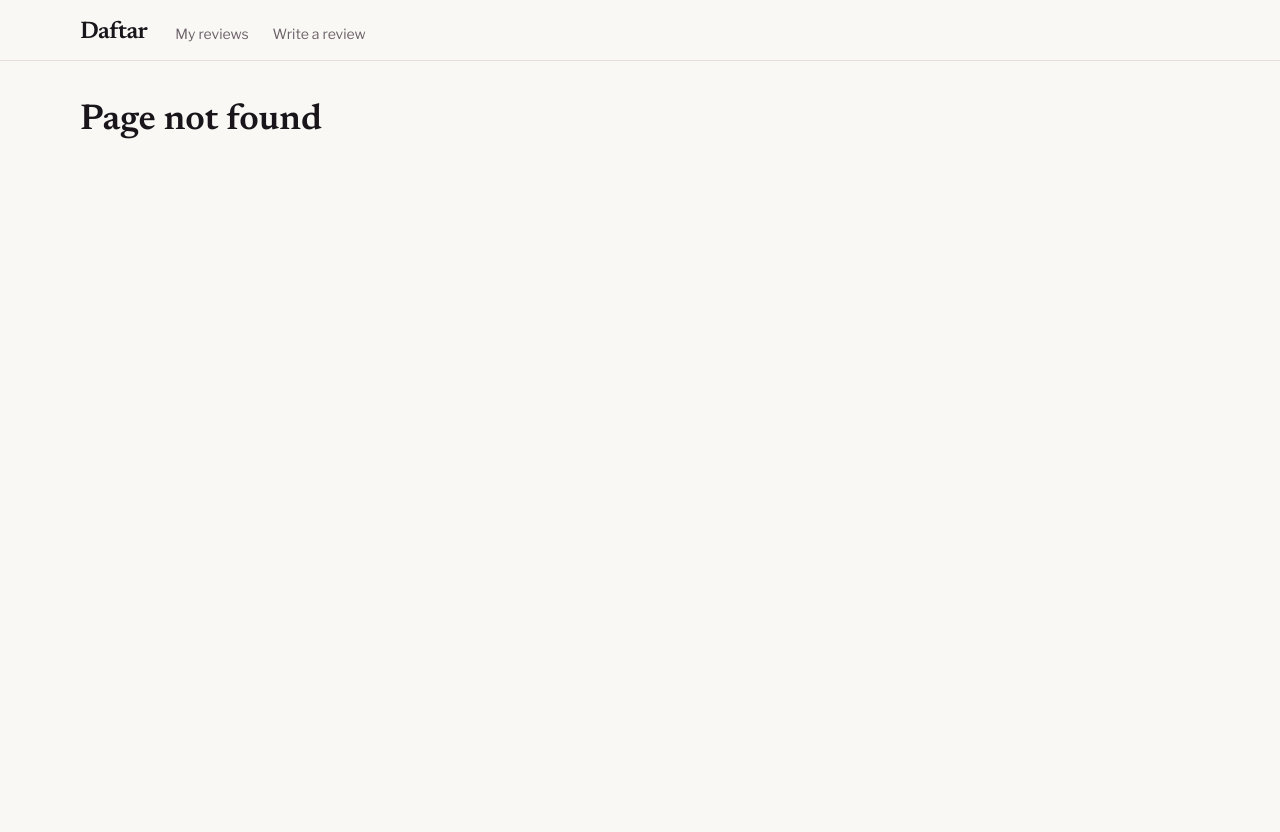
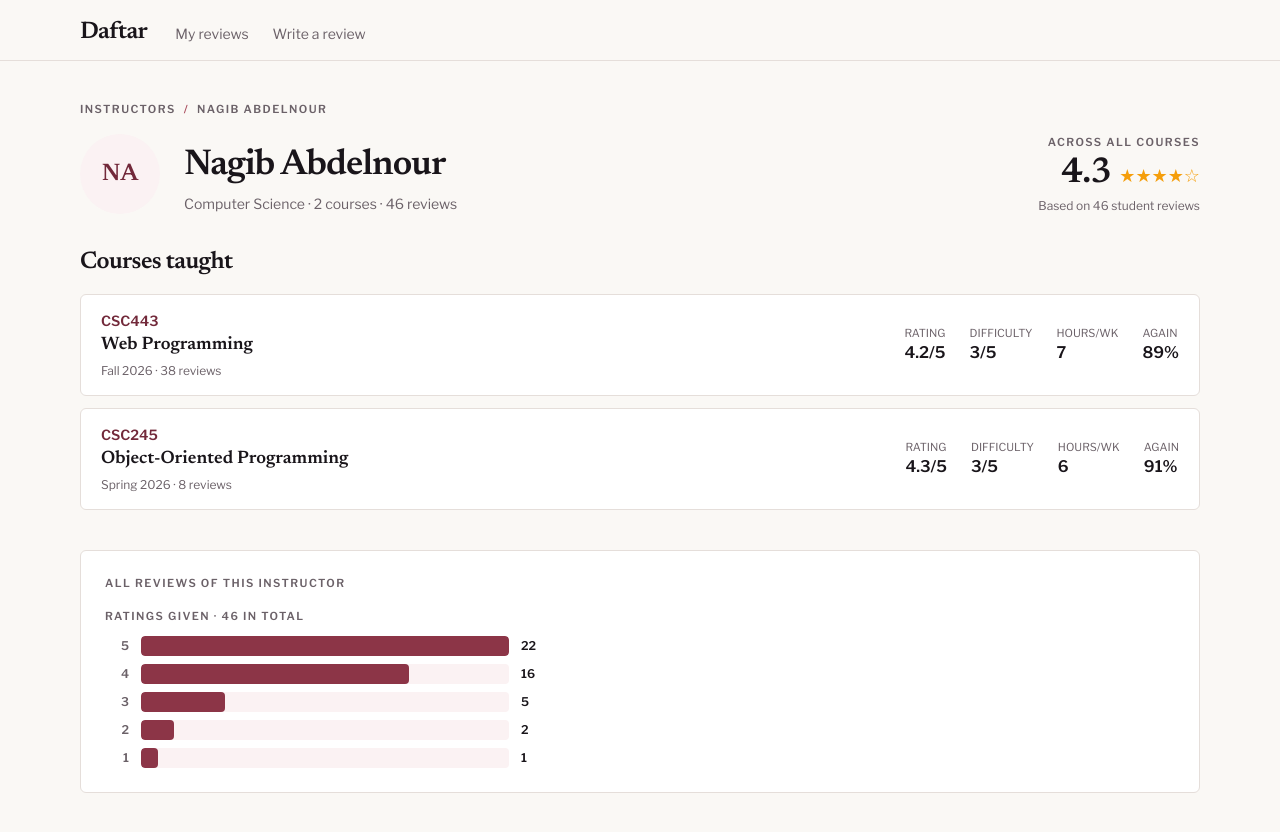
Before and after one commit to reakhairallah/daftar, a React (Vite) app: page /instructors/abdelnour in a window 1280 px wide. Before the commit this address had no page. Before the commit the page ends 800 px from the top, so only its background shows below. Built offline with nearby package versions, Linux system fonts and the light colour scheme.

Commit message:
Build instructor detail page with rating and states

```diff
--- a/src/App.jsx
+++ b/src/App.jsx
@@ -4,7 +4,7 @@ import Home from "./pages/Home";
 import WriteReview from "./pages/WriteReview";
 import MyReviews from "./pages/MyReviews";
 import NotFound from "./pages/NotFound";
-
+import Instructor from "./pages/Instructor";
 export default function App() {
   return (
     <Routes>
@@ -14,6 +14,7 @@ export default function App() {
         <Route path="/reviews/new" element={<WriteReview />} />
         <Route path="/me/reviews" element={<MyReviews />} />
         <Route path="*" element={<NotFound />} />
+        <Route path="/instructors/:instructorId" element={<Instructor />} />
       </Route>
     </Routes>
   );
--- /dev/null
+++ b/src/pages/Instructor.jsx
@@ -0,0 +1,271 @@
+import { Link, useParams, useSearchParams } from "react-router-dom";
+
+// Temporary instructor data from the design reference
+const sampleInstructor = {
+  id: "abdelnour",
+  name: "Nagib Abdelnour",
+  department: "Computer Science",
+};
+
+const sampleCourses = [
+  {
+    code: "CSC443",
+    title: "Web Programming",
+    term: "Fall 2026",
+    reviewCount: 38,
+    rating: 4.2,
+    difficulty: 3,
+    hoursPerWeek: 7,
+    takeAgain: 89,
+  },
+  {
+    code: "CSC245",
+    title: "Object-Oriented Programming",
+    term: "Spring 2026",
+    reviewCount: 8,
+    rating: 4.3,
+    difficulty: 3,
+    hoursPerWeek: 6,
+    takeAgain: 91,
+  },
+];
+
+const ratingDistribution = [
+  { stars: 5, count: 22 },
+  { stars: 4, count: 16 },
+  { stars: 3, count: 5 },
+  { stars: 2, count: 2 },
+  { stars: 1, count: 1 },
+];
+
+const maxRatingCount = Math.max(
+  ...ratingDistribution.map((item) => item.count),
+);
+
+const totalReviews = ratingDistribution.reduce(
+  (total, item) => total + item.count,
+  0,
+);
+
+export default function Instructor() {
+  const { instructorId } = useParams();
+  const [searchParams] = useSearchParams();
+  const pageState = searchParams.get("state");
+  const instructor =
+    instructorId === sampleInstructor.id ? sampleInstructor : null;
+
+  if (pageState === "loading") {
+    return (
+      <div role="status" className="py-16 text-center">
+        <p className="text-lg font-semibold text-ink">Loading instructor...</p>
+        <p className="mt-2 text-sm text-muted">
+          Getting instructor information and reviews.
+        </p>
+      </div>
+    );
+  }
+
+  if (pageState === "error") {
+    return (
+      <div
+        role="alert"
+        className="rounded-card border border-line bg-surface p-6"
+      >
+        <h1 className="font-display text-2xl font-semibold text-ink">
+          Something went wrong
+        </h1>
+
+        <p className="mt-2 text-sm text-muted">
+          We couldn't load the instructor information. Please try again.
+        </p>
+
+        <Link
+          to={`/instructors/${instructorId}`}
+          className="mt-4 inline-block rounded bg-brand-700 px-4 py-2 text-sm font-semibold text-white"
+        >
+          Try again
+        </Link>
+      </div>
+    );
+  }
+
+  if (!instructor) {
+    return <p role="status">Instructor not found.</p>;
+  }
+
+  return (
+    <>
+      {/* Breadcrumb */}
+      <nav
+        className="text-[11px] font-semibold uppercase tracking-[0.13em] text-muted"
+        aria-label="Breadcrumb"
+      >
+        <Link to="/instructors" className="hover:text-ink">
+          Instructors
+        </Link>
+
+        <span className="mx-2 text-brand-500">/</span>
+        {instructor.name}
+      </nav>
+
+      {/* Instructor information */}
+      <section className="mt-4 flex flex-wrap items-end gap-6">
+        <div className="flex h-20 w-20 items-center justify-center rounded-full bg-brand-50 font-display text-2xl font-semibold text-brand-700">
+          NA
+        </div>
+
+        <div className="flex-1">
+          <h1 className="font-display text-4xl font-semibold tracking-tight text-ink">
+            {instructor.name}
+          </h1>
+
+          <p className="mt-2 text-sm text-muted">
+            {instructor.department} · 2 courses · 46 reviews
+          </p>
+        </div>
+
+        {/* Overall instructor rating */}
+        <div className="text-left sm:text-right">
+          <p className="text-[11px] font-semibold uppercase tracking-[0.13em] text-muted">
+            Across all courses
+          </p>
+
+          <div className="mt-1 flex items-end gap-2 sm:justify-end">
+            <span className="font-display text-4xl font-semibold tracking-tight text-ink">
+              4.3
+            </span>
+
+            <span className="pb-1 text-lg text-amber-500">★★★★☆</span>
+          </div>
+
+          <p className="mt-1 text-xs text-muted">Based on 46 student reviews</p>
+        </div>
+      </section>
+      {pageState === "empty" ? (
+        <section className="mt-8 rounded-card border border-line bg-surface p-8 text-center">
+          <h2 className="font-display text-2xl font-semibold text-ink">
+            No reviews yet
+          </h2>
+          <p className="mt-2 text-sm text-muted">
+            This instructor hasn't received any reviews yet.
+          </p>
+        </section>
+      ) : (
+        <>
+          {/* Courses taught */}
+          <section className="mt-8">
+            <h2 className="font-display text-2xl font-semibold tracking-tight text-ink">
+              Courses taught
+            </h2>
+
+            <ul className="mt-4 space-y-3">
+              {sampleCourses.map((course) => (
+                <li
+                  key={course.code}
+                  className="rounded-card border border-line bg-surface px-5 py-4 hover:border-brand-300"
+                >
+                  <div className="flex flex-wrap items-center justify-between gap-5">
+                    <div>
+                      <p className="text-sm font-semibold text-brand-700">
+                        {course.code}
+                      </p>
+
+                      <Link
+                        to={`/courses/${course.code}`}
+                        className="font-display text-lg font-semibold text-ink hover:text-brand-700"
+                      >
+                        {course.title}
+                      </Link>
+
+                      <p className="mt-1 text-xs text-muted">
+                        {course.term} · {course.reviewCount} reviews
+                      </p>
+                    </div>
+
+                    <div className="flex flex-wrap items-center gap-6">
+                      <div>
+                        <p className="text-[11px] uppercase text-muted">
+                          Rating
+                        </p>
+                        <p className="font-semibold text-ink">
+                          {course.rating}/5
+                        </p>
+                      </div>
+
+                      <div>
+                        <p className="text-[11px] uppercase text-muted">
+                          Difficulty
+                        </p>
+                        <p className="font-semibold text-ink">
+                          {course.difficulty}/5
+                        </p>
+                      </div>
+
+                      <div>
+                        <p className="text-[11px] uppercase text-muted">
+                          Hours/wk
+                        </p>
+                        <p className="font-semibold text-ink">
+                          {course.hoursPerWeek}
+                        </p>
+                      </div>
+
+                      <div>
+                        <p className="text-[11px] uppercase text-muted">
+                          Again
+                        </p>
+                        <p className="font-semibold text-ink">
+                          {course.takeAgain}%
+                        </p>
+                      </div>
+                    </div>
+                  </div>
+                </li>
+              ))}
+            </ul>
+          </section>
+
+          {/* All instructor ratings */}
+          <section className="mt-10 rounded-card border border-line bg-surface p-6">
+            <h2 className="text-[11px] font-semibold uppercase tracking-[0.13em] text-muted">
+              All reviews of this instructor
+            </h2>
+
+            <div className="mt-4 max-w-md">
+              <p className="mb-3 text-[11px] font-semibold uppercase tracking-[0.13em] text-muted">
+                Ratings given · {totalReviews} in total
+              </p>
+
+              <div className="flex flex-col gap-2">
+                {ratingDistribution.map(({ stars, count }) => (
+                  <div key={stars} className="flex items-center gap-3">
+                    <span className="w-6 text-right text-xs font-semibold text-muted">
+                      {stars}
+                    </span>
+
+                    <div className="h-5 min-w-0 flex-1 overflow-hidden rounded bg-brand-50">
+                      <div
+                        className="h-full rounded bg-brand-600"
+                        style={{
+                          width: `${
+                            maxRatingCount > 0
+                              ? (count / maxRatingCount) * 100
+                              : 0
+                          }%`,
+                        }}
+                      />
+                    </div>
+
+                    <span className="w-8 text-xs font-semibold text-ink">
+                      {count}
+                    </span>
+                  </div>
+                ))}
+              </div>
+            </div>
+          </section>
+        </>
+      )}
+    </>
+  );
+}
```
